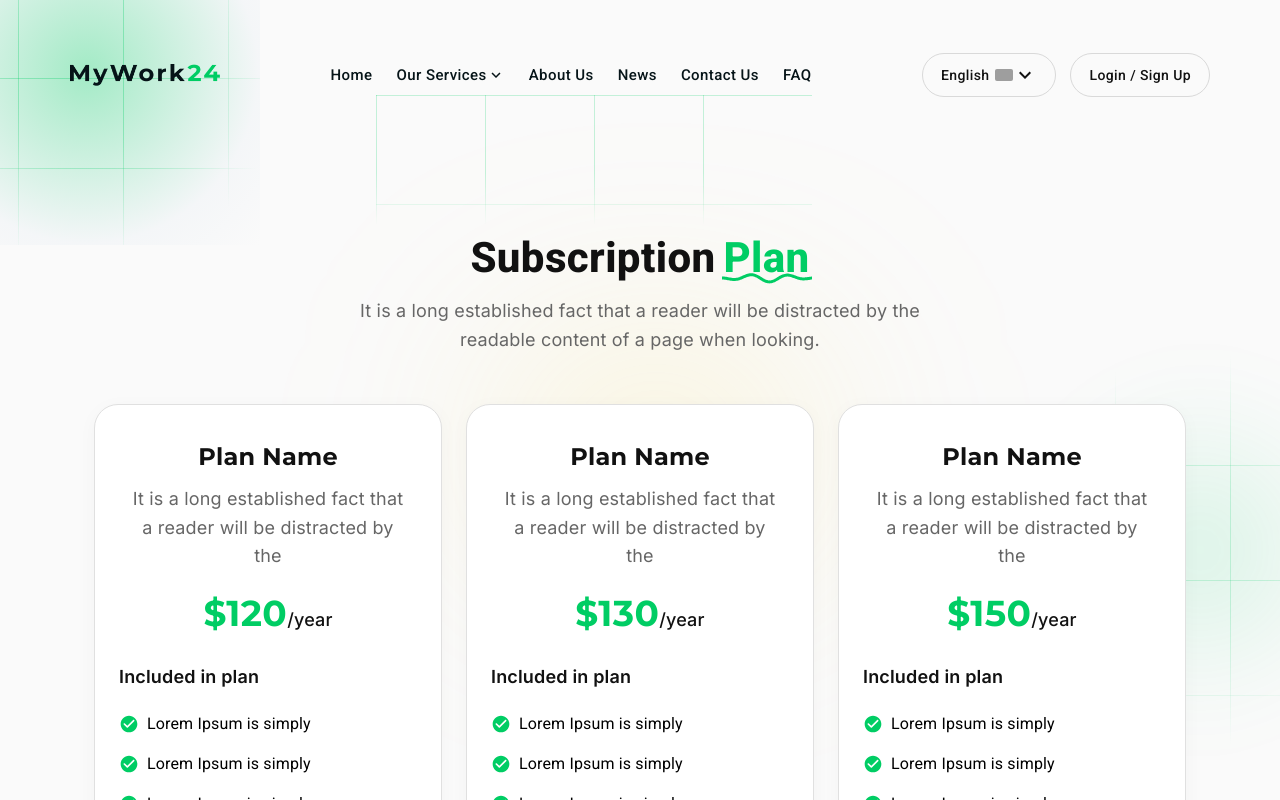
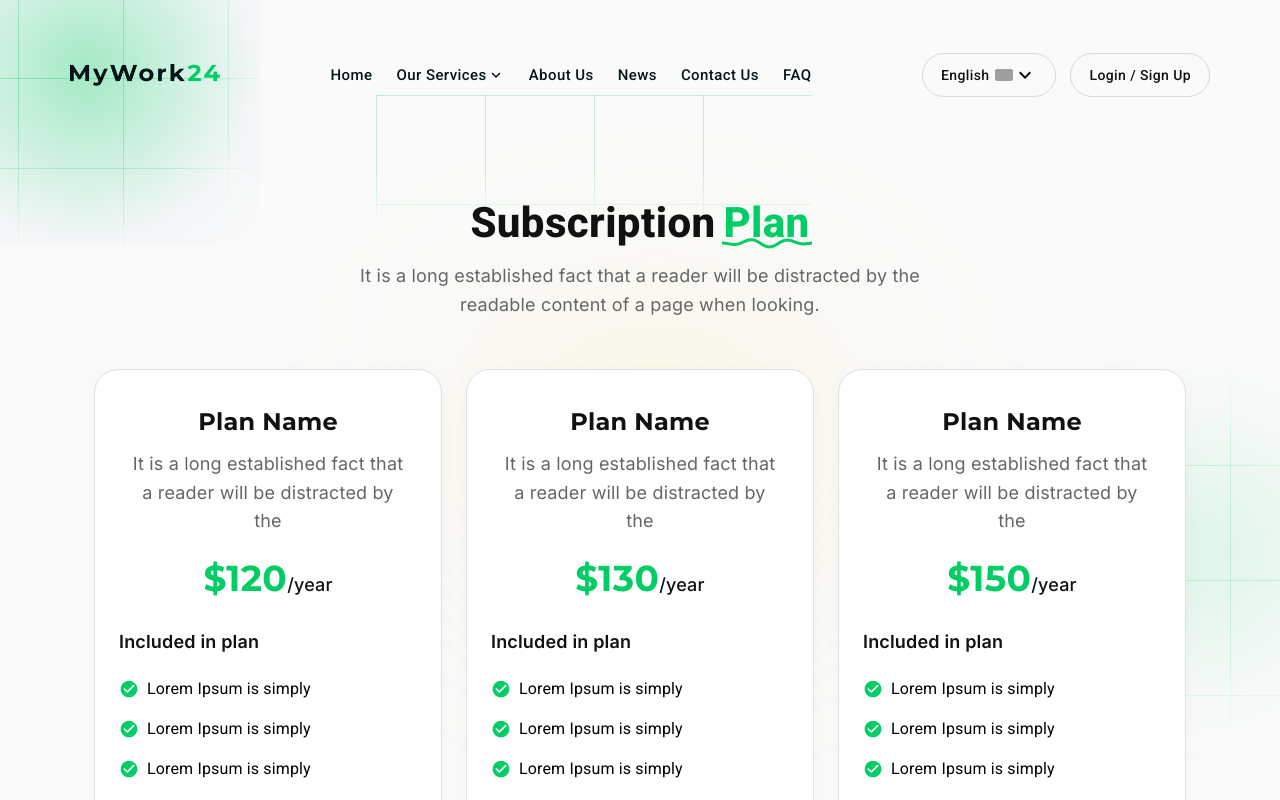
Before and after one commit to EMEIFullstack/My-Work-24, a React (Vite) app: page /subscription in a window 1280 px wide. Shown: the top 800 px of the page. Built offline with nearby package versions, Linux system fonts and the light colour scheme; grey boxes are pictures that could not be loaded; a web font is replaced by a local one.

Commit message:
subscription change

```diff
--- a/src/pages/Subscription/Subscription.jsx
+++ b/src/pages/Subscription/Subscription.jsx
@@ -37,7 +37,7 @@ const Subscription = () => {
         width: "100%",
         position: "relative",
         overflow: "hidden",
-        pt: { xs: "120px", md: "235px" },
+        pt: { xs: "120px", md: "200px" },
         pb: "50px",
         backgroundColor: "#FAFAFA",
       }}
```
